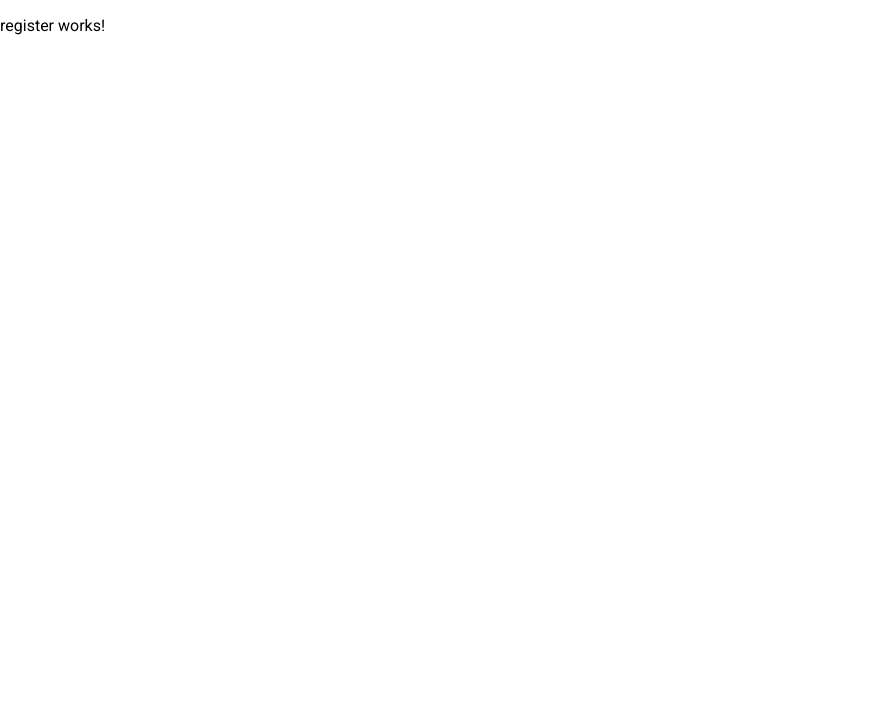
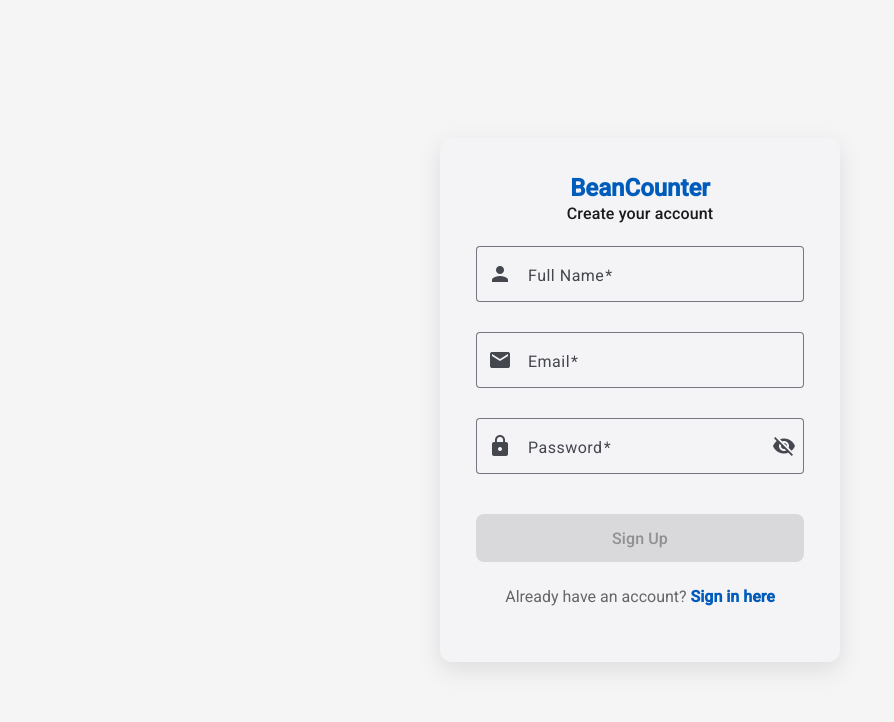
Before and after one commit to RuanPablo2/BeanCounter-ui, an Angular app: page /register in a window 1280 px wide. Shown: the top 722 px of the page, without its empty margins (0-894 px from the left). Built offline with nearby package versions, Linux system fonts and the light colour scheme.

Commit message:
integrate login and register UI with Spring Boot API

```diff
--- a/angular.json
+++ b/angular.json
@@ -56,7 +56,13 @@
             "development": {
               "optimization": false,
               "extractLicenses": false,
-              "sourceMap": true
+              "sourceMap": true,
+              "fileReplacements": [
+                {
+                  "replace": "src/environments/environment.ts",
+                  "with": "src/environments/environment.development.ts"
+                }
+              ]
             }
           },
           "defaultConfiguration": "production"
--- a/src/app/app.config.ts
+++ b/src/app/app.config.ts
@@ -1,8 +1,13 @@
-import { ApplicationConfig, provideZoneChangeDetection } from '@angular/core';
+import { ApplicationConfig } from '@angular/core';
 import { provideRouter } from '@angular/router';
-
 import { routes } from './app.routes';
+import { provideAnimationsAsync } from '@angular/platform-browser/animations/async';
+import { provideHttpClient } from '@angular/common/http';
 
 export const appConfig: ApplicationConfig = {
-  providers: [provideZoneChangeDetection({ eventCoalescing: true }), provideRouter(routes)]
+  providers: [
+    provideRouter(routes),
+    provideAnimationsAsync(),
+    provideHttpClient()
+  ]
 };
--- a/src/app/core/services/auth.service.ts
+++ b/src/app/core/services/auth.service.ts
@@ -1,9 +1,40 @@
 import { Injectable } from '@angular/core';
+import { HttpClient } from '@angular/common/http';
+import { Observable, tap } from 'rxjs';
+import { environment } from '../../../environments/environment';
 
 @Injectable({
   providedIn: 'root'
 })
 export class AuthService {
 
-  constructor() { }
+  private apiUrl = `${environment.apiUrl}/auth`;
+
+  constructor(private http: HttpClient) {}
+
+  register(userData: any): Observable<any> {
+    return this.http.post(`${this.apiUrl}/register`, userData);
+  }
+
+  login(credentials: any): Observable<any> {
+    return this.http.post(`${this.apiUrl}/login`, credentials).pipe(
+      tap((response: any) => {
+        if (response && response.token) {
+          localStorage.setItem('jwt_token', response.token);
+        }
+      })
+    );
+  }
+
+  getToken(): string | null {
+    return localStorage.getItem('jwt_token');
+  }
+
+  isLoggedIn(): boolean {
+    return !!this.getToken();
+  }
+
+  logout(): void {
+    localStorage.removeItem('jwt_token');
+  }
 }
--- a/src/app/features/auth/login/login.component.ts
+++ b/src/app/features/auth/login/login.component.ts
@@ -1,13 +1,15 @@
 import { Component } from '@angular/core';
 import { CommonModule } from '@angular/common';
 import { FormBuilder, FormGroup, Validators, ReactiveFormsModule } from '@angular/forms';
-import { RouterModule } from '@angular/router';
+import { RouterModule, Router } from '@angular/router';
 
 import { MatCardModule } from '@angular/material/card';
 import { MatFormFieldModule } from '@angular/material/form-field';
 import { MatInputModule } from '@angular/material/input';
 import { MatButtonModule } from '@angular/material/button';
 import { MatIconModule } from '@angular/material/icon';
+
+import { AuthService } from '../../../core/services/auth.service';
 
 @Component({
   selector: 'app-login',
@@ -29,7 +31,11 @@ export class LoginComponent {
   loginForm: FormGroup;
   hidePassword = true;
 
-  constructor(private fb: FormBuilder) {
+  constructor(
+    private fb: FormBuilder,
+    private authService: AuthService,
+    private router: Router
+  ) {
     this.loginForm = this.fb.group({
       email: ['', [Validators.required, Validators.email]],
       password: ['', [Validators.required, Validators.minLength(6)]]
@@ -38,9 +44,16 @@ export class LoginComponent {
 
   onSubmit() {
     if (this.loginForm.valid) {
-      console.log('Valid form! Data to send to Spring Boot:', this.loginForm.value);
-    } else {
-      console.log('Invalid form, please fill it correctly.');
+      this.authService.login(this.loginForm.value).subscribe({
+        next: (response) => {
+          console.log('Login successful!', response);
+          this.router.navigate(['/dashboard']);
+        },
+        error: (err) => {
+          console.error('Login failed:', err);
+          alert('Invalid email or password. Please try again.');
+        }
+      });
     }
   }
 }
--- a/src/app/features/auth/register/register.component.html
+++ b/src/app/features/auth/register/register.component.html
@@ -1 +1,89 @@
-<p>register works!</p>
+<div class="register-container">
+  <mat-card class="register-card">
+    <mat-card-header>
+      <mat-card-title>BeanCounter</mat-card-title>
+      <mat-card-subtitle>Create your account</mat-card-subtitle>
+    </mat-card-header>
+
+    <mat-card-content>
+      <form [formGroup]="registerForm" (ngSubmit)="onSubmit()">
+        <mat-form-field appearance="outline" class="full-width">
+          <mat-label>Full Name</mat-label>
+          <input
+            matInput
+            type="text"
+            formControlName="name"
+            placeholder="John Doe"
+          />
+          <mat-icon matPrefix>person</mat-icon>
+          <mat-error *ngIf="registerForm.get('name')?.hasError('required')"
+            >Name is required</mat-error
+          >
+          <mat-error *ngIf="registerForm.get('name')?.hasError('minlength')"
+            >Name must be at least 3 characters</mat-error
+          >
+        </mat-form-field>
+
+        <mat-form-field appearance="outline" class="full-width">
+          <mat-label>Email</mat-label>
+          <input
+            matInput
+            type="email"
+            formControlName="email"
+            placeholder="example@email.com"
+          />
+          <mat-icon matPrefix>email</mat-icon>
+          <mat-error *ngIf="registerForm.get('email')?.hasError('required')"
+            >Email is required</mat-error
+          >
+          <mat-error *ngIf="registerForm.get('email')?.hasError('email')"
+            >Enter a valid email</mat-error
+          >
+        </mat-form-field>
+
+        <mat-form-field appearance="outline" class="full-width">
+          <mat-label>Password</mat-label>
+          <input
+            matInput
+            [type]="hidePassword ? 'password' : 'text'"
+            formControlName="password"
+          />
+          <mat-icon matPrefix>lock</mat-icon>
+          <button
+            type="button"
+            mat-icon-button
+            matSuffix
+            (click)="hidePassword = !hidePassword"
+            [attr.aria-label]="'Toggle password visibility'"
+          >
+            <mat-icon>{{
+              hidePassword ? "visibility_off" : "visibility"
+            }}</mat-icon>
+          </button>
+          <mat-error *ngIf="registerForm.get('password')?.hasError('required')"
+            >Password is required</mat-error
+          >
+          <mat-error *ngIf="registerForm.get('password')?.hasError('minlength')"
+            >Password must be at least 6 characters</mat-error
+          >
+        </mat-form-field>
+
+        <button
+          mat-raised-button
+          color="primary"
+          type="submit"
+          class="full-width register-btn"
+          [disabled]="registerForm.invalid"
+        >
+          Sign Up
+        </button>
+      </form>
+    </mat-card-content>
+
+    <mat-card-footer>
+      <p class="login-link">
+        Already have an account? <a routerLink="/login">Sign in here</a>
+      </p>
+    </mat-card-footer>
+  </mat-card>
+</div>
--- a/src/app/features/auth/register/register.component.scss
+++ b/src/app/features/auth/register/register.component.scss
@@ -0,0 +1,60 @@
+.register-container {
+  /* Centers the card on the entire screen */
+  height: 100vh;
+  display: flex;
+  justify-content: center;
+  align-items: center;
+  background-color: #f5f5f5;
+}
+
+.register-card {
+  width: 100%;
+  max-width: 400px;
+  padding: 20px;
+  border-radius: 12px;
+  box-shadow: 0 8px 24px rgba(0, 0, 0, 0.1);
+
+  mat-card-header {
+    justify-content: center;
+    text-align: center;
+    margin-bottom: 20px;
+
+    mat-card-title {
+      font-size: 24px;
+      font-weight: bold;
+      color: #005cbb;
+    }
+  }
+
+  .full-width {
+    width: 100%;
+    margin-bottom: 10px;
+  }
+
+  .register-btn {
+    padding: 24px 0;
+    font-size: 16px;
+    margin-top: 10px;
+    border-radius: 8px;
+  }
+
+  mat-card-footer {
+    text-align: center;
+    padding-bottom: 20px;
+
+    .login-link {
+      margin-top: 15px;
+      color: #666;
+
+      a {
+        color: #005cbb;
+        font-weight: bold;
+        text-decoration: none;
+
+        &:hover {
+          text-decoration: underline;
+        }
+      }
+    }
+  }
+}
--- a/src/app/features/auth/register/register.component.ts
+++ b/src/app/features/auth/register/register.component.ts
@@ -1,11 +1,67 @@
 import { Component } from '@angular/core';
+import { CommonModule } from '@angular/common';
+import { FormBuilder, FormGroup, Validators, ReactiveFormsModule } from '@angular/forms';
+import { RouterModule, Router } from '@angular/router';
+
+import { MatCardModule } from '@angular/material/card';
+import { MatFormFieldModule } from '@angular/material/form-field';
+import { MatInputModule } from '@angular/material/input';
+import { MatButtonModule } from '@angular/material/button';
+import { MatIconModule } from '@angular/material/icon';
+
+import { AuthService } from '../../../core/services/auth.service';
 
 @Component({
   selector: 'app-register',
-  imports: [],
+  standalone: true,
+  imports: [
+    CommonModule,
+    ReactiveFormsModule,
+    RouterModule,
+    MatCardModule,
+    MatFormFieldModule,
+    MatInputModule,
+    MatButtonModule,
+    MatIconModule
+  ],
   templateUrl: './register.component.html',
-  styleUrl: './register.component.scss'
+  styleUrls: ['./register.component.scss']
 })
 export class RegisterComponent {
+  registerForm: FormGroup;
+  hidePassword = true;
 
+  constructor(
+    private fb: FormBuilder,
+    private authService: AuthService,
+    private router: Router
+  ) {
+
+    this.registerForm = this.fb.group({
+      name: ['', [Validators.required, Validators.minLength(3)]],
+      email: ['', [Validators.required, Validators.email]],
+      password: ['', [Validators.required, Validators.minLength(6)]]
+    });
+  }
+
+  onSubmit() {
+    if (this.registerForm.valid) {
+      console.log('Sending data to API...', this.registerForm.value);
+
+      this.authService.register(this.registerForm.value).subscribe({
+        next: (response) => {
+          console.log('Registration successful!', response);
+          alert('Account created successfully! Please sign in.');
+
+          this.router.navigate(['/login']);
+        },
+        error: (err) => {
+          console.error('Registration failed:', err);
+          alert('Error creating account. Email might already be in use.');
+        }
+      });
+    } else {
+      console.log('Invalid form, please check the fields.');
+    }
+  }
 }
--- /dev/null
+++ b/src/environments/environment.development.ts
@@ -0,0 +1,4 @@
+export const environment = {
+  production: false,
+  apiUrl: 'http://localhost:8080'
+};
--- /dev/null
+++ b/src/environments/environment.ts
@@ -0,0 +1,4 @@
+export const environment = {
+  production: true,
+  apiUrl: 'https://beancounter-production.up.railway.app'
+};
```
